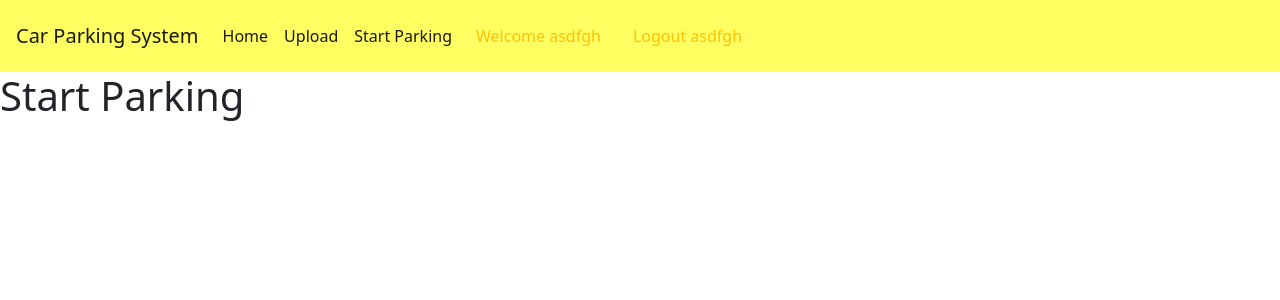
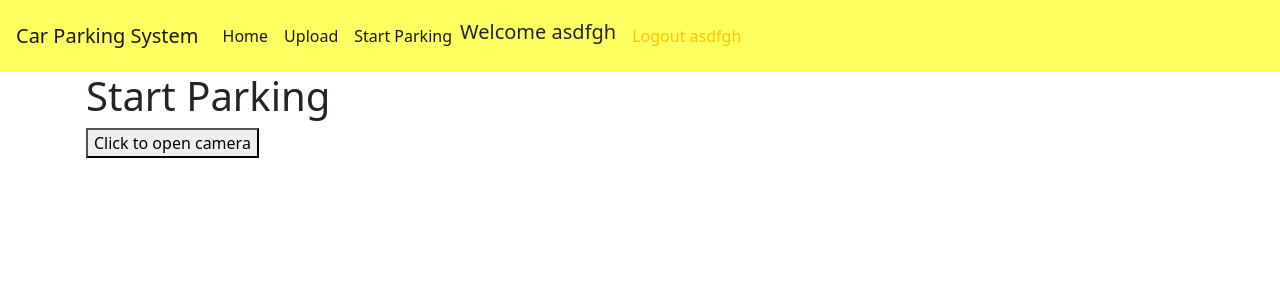
Before and after one commit to Ambuj720/CarParkingApp, a Flask app: page /startparking in a window 1280 px wide. Shown: the top 300 px of the page. Run offline with Flask 2, Linux system fonts and the light colour scheme; a user stored in the database is signed in; parts of the project's set-up code (start-up, migrations or seed data) failed here and were passed over; some libraries are stand-ins or nearby versions.

Commit message:
Rectified

```diff
--- a/app.py
+++ b/app.py
@@ -1,4 +1,5 @@
 
+from main import start_watching
 import os
 import db
 from psutil import users
@@ -6,7 +7,7 @@ from requests import Session
 from db import ParkingSpace,User
 from sqlalchemy.engine import create_engine
 from sqlalchemy.orm import sessionmaker
-from flask import Flask, render_template, request, flash, redirect,session
+from flask import Flask, jsonify, render_template, request, flash, redirect,session
 
 
 app = Flask(__name__)
@@ -25,6 +26,11 @@ def index():
 @app.route('/startparking')
 def about():
     return render_template('startparking.html')
+
+@app.route('/startparkingapi')
+def start_camera():
+    start_watching()
+    return jsonify({'status':'success'})
 
 @app.route('/uploadImg')
 def contact_us():
--- a/templates/base.html
+++ b/templates/base.html
@@ -13,7 +13,21 @@
     <script src="https://stackpath.bootstrapcdn.com/bootstrap/5.0.0-alpha1/js/bootstrap.min.js"
         integrity="sha384-oesi62hOLfzrys4LxRF63OJCXdXDipiYWBnvTl9Y9/TRlw5xlKIEHpNyvvDShgf/"
         crossorigin="anonymous"></script>
-    {% block css %}{% endblock %}
+    <style>
+        .nav-link{
+    transition: .6 all ease-in-out;
+    border-radius: 10px;
+    }
+
+    .nav-link:hover{
+        background-color: aliceblue;
+    }
+
+    </style>
+    {% block css %}
+
+
+    {% endblock %}
 </head>
 <body>
     <nav class="navbar navbar-expand-sm navbar-light" style="background-color: rgba(255, 255, 0, 0.614);">
@@ -35,17 +49,15 @@
                     <a class="nav-link active" aria-current="page" href="/startparking">Start Parking</a>
                 </div>
                 <div class="navbar nav">
-                    <a class="nav-link mx-auto text-warning" aria-current="page">Welcome {{session.username}}</a>
+                    <h5>Welcome {{session.username}}</h5>
                     <a class="nav-link mx-auto text-warning" aria-current="page" href="/logout">Logout {{session.username}}</a>
                     {% endif %}
                 </div>
             </div>
         </div>
     </nav>
-    {% block body %}
-
-
-    {% endblock %}
+    {% block body %}{% endblock %}
+    <script src="https://code.jquery.com/jquery-3.6.0.min.js" integrity="sha256-/xUj+3OJU5yExlq6GSYGSHk7tPXikynS7ogEvDej/m4=" crossorigin="anonymous"></script>
     {% block js %}{% endblock %}
 
 
--- a/templates/startparking.html
+++ b/templates/startparking.html
@@ -1,4 +1,29 @@
 {% extends 'base.html' %}
 {% block body %}
-    <h1>Start Parking</h1>
-{% endblock body%}
+<div class="container">
+    <div class="row">
+        <div class="col">
+            <h1>Start Parking</h1>
+        </div>
+    </div>
+    <div class="row">
+        <div class="col">
+            <button type="submit" id="start">Click to open camera</button>
+        </div>
+    </div>
+</div>
+
+{% endblock body %}
+{% block js %}
+<script>
+    $(function () {
+        $('#start').on('click',()=>{
+            $.get("/startparkingapi", {"data":'empty'},
+                function (data, textStatus, jqXHR) {
+                  console.log(data)
+                },
+            );
+        })
+    });
+</script>
+{% endblock %}
```
Also changed, not shown: main.py (+55 -51 lines), templates/index.html (+6 -13 lines).
